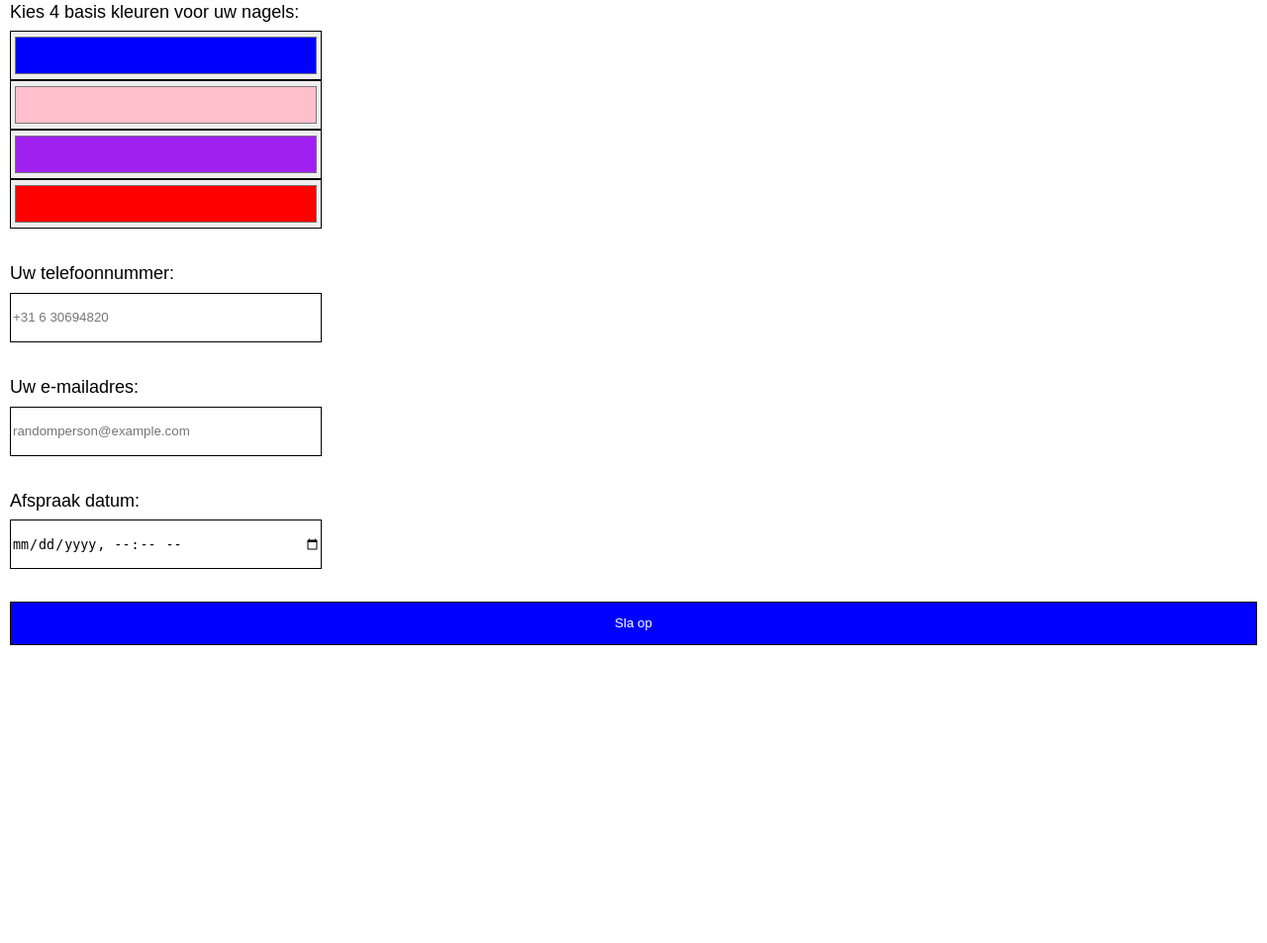
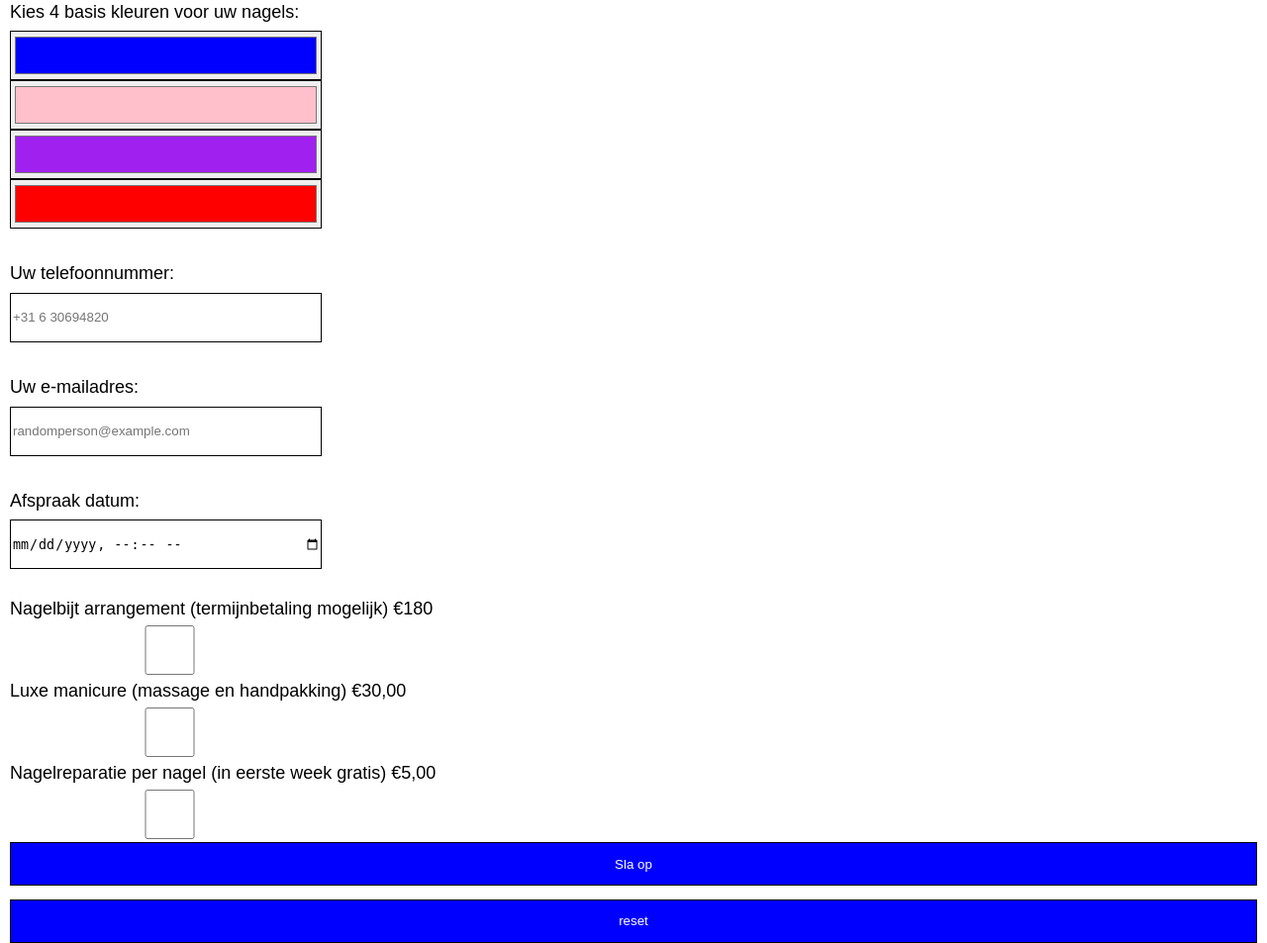
Before and after one commit to vincent-lang/crud-php-pdo-opdracht04-335479, a PHP site: page / in a window 1280 px wide. Shown: the part 337-1290 px from the top of the page at 99% size. Before the commit the page ends 989 px from the top, so only its background shows below. Run offline with PHP 8.4, Linux system fonts and the light colour scheme.

Commit message:
third commit

```diff
--- a/css/style.css
+++ b/css/style.css
@@ -22,6 +22,16 @@ input#submit {
     color: white;
     transition: 0.2s;
 }
+
+input#reset {
+  margin-top: 1em;
+  background-color: blue;
+  height: 2rem;
+  width: 100%;
+  color: white;
+  transition: 0.2s;
+}
+
 input#submit:hover {
     cursor: pointer;
 }
--- a/index.php
+++ b/index.php
@@ -18,7 +18,7 @@
         <input type="color" name="red" id="red" value="#ff0000">
         <br>
         <p>Uw telefoonnummer:</p>
-        <input type="tel" name="tel" id="tel" pattern="nl" placeholder="+31 6 30694820" required>
+        <input type="tel" name="tel" id="tel" pattern="\w{3,16}" placeholder="+31 6 30694820" required>
         <br>
         <p>Uw e-mailadres:</p>
         <input type="email" name="email" id="email" placeholder="randomperson@example.com" required>
@@ -26,8 +26,14 @@
         <p>Afspraak datum:</p>
         <input type="datetime-local" name="date" id="date" required>
         <br>
-        <p></p>
+        Nagelbijt arrangement (termijnbetaling mogelijk) €180
+        <input type="checkbox" name="nagelbijt" id="nagelbijt">
+        Luxe manicure (massage en handpakking) €30,00
+        <input type="checkbox" name="luxemanicure" id="luxemanicure">
+        Nagelreparatie per nagel (in eerste week gratis) €5,00
+        <input type="checkbox" name="nagelreparatie" id="nagelreparatie">
             <input id="submit" type="submit" value="Sla op">
+            <input id="reset" type="reset" value="reset">
         </fieldset>
     </form>
     <script src="js/test.js"></script>
```
